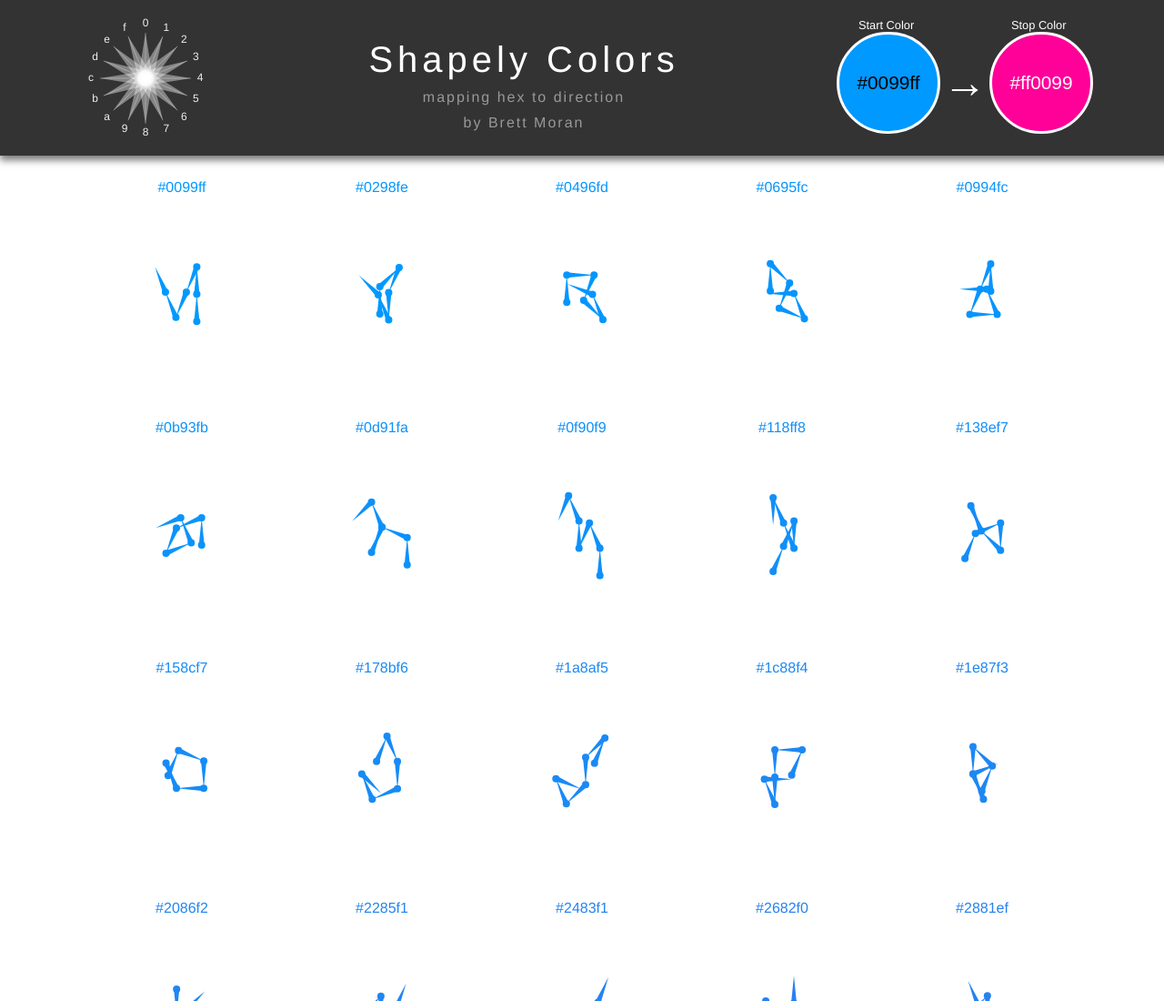
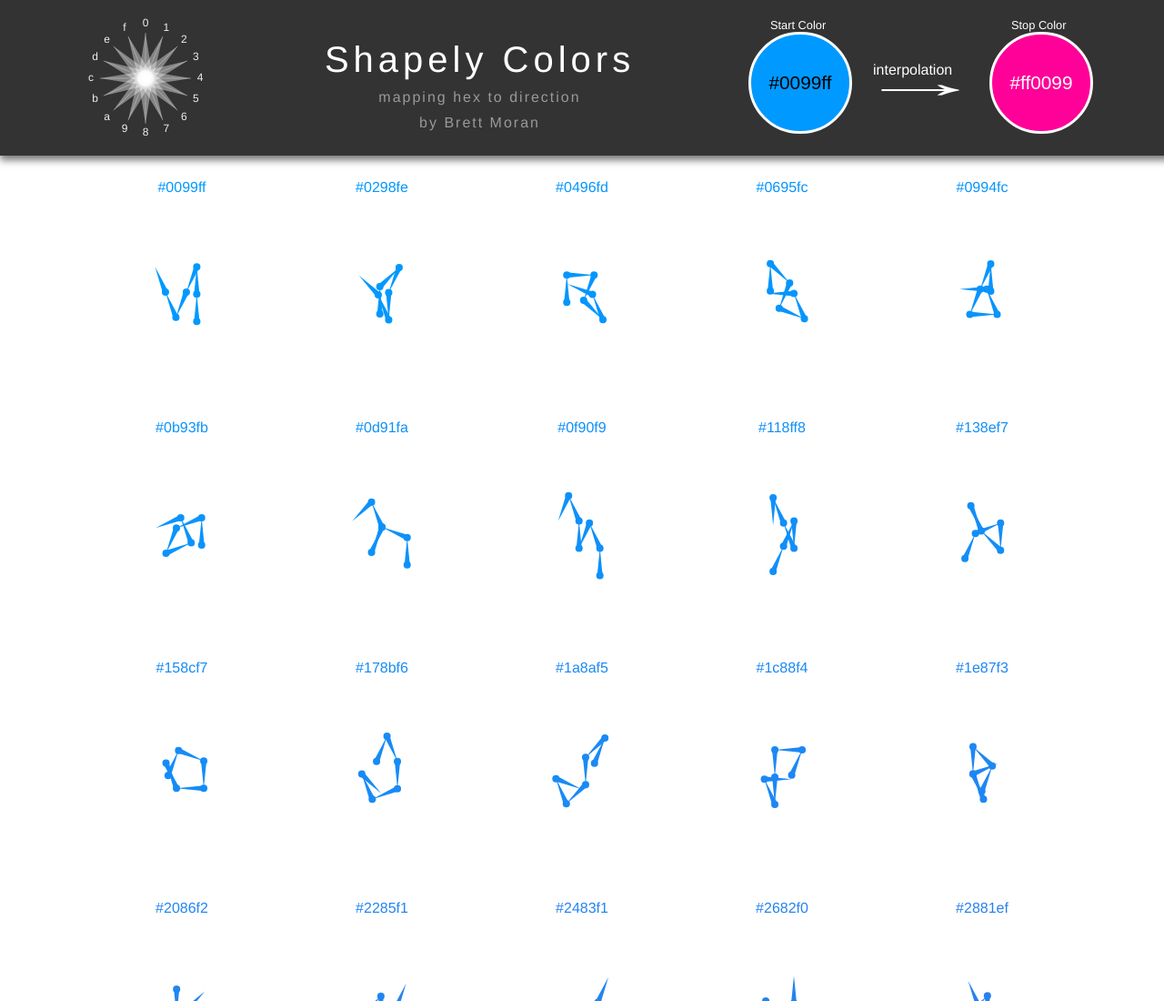
Before and after one commit to kiphlora/clouds, a plain HTML site: page experiments/color-shapes/index.html in a window 1280 px wide. Shown: the top 1100 px of the page at 91% size. Drawn offline with Linux system fonts and the light colour scheme.

Commit message:
update index.html

```diff
--- a/experiments/color-shapes/index.html
+++ b/experiments/color-shapes/index.html
@@ -8,6 +8,7 @@
 	<script src="js/Vec2.js"></script>
 	<script src="js/Color.js"></script>
 	<script src="js/jscolor/jscolor.min.js"></script>
+	<script src="js/tangle/Tangle.js"></script>
 
 	<style>
 		html, body {
@@ -98,9 +99,20 @@
 			margin-right: 5em;
 			margin-top: 10px;
 		}
+		.interpolation-div {
+			position: relative;
+		}
 		.arrow {
+			width: 145px;
 			font-size: 3em;
 			color: white;
+			transform: translate(100%,0%) scale(3,1);
+		}
+		.terp-text {
+			color: white;
+			position: absolute;
+			left: 20px;
+			top: 37px;
 		}
 	</style>
 </head>
@@ -119,8 +131,9 @@
 				<label>Start Color</label>
 				<input class="start-color jscolor { hash: true, uppercase: false }" value="#0099ff">
 			</div>
-			<div class="arrow">
-				<p>→</p>
+			<div class="interpolation-div">
+				<p class="terp-text">interpolation</p>
+				<p class="arrow">→</p>
 			</div>
 			<div class="color-div start-div">
 				<label>Stop Color</label>
@@ -134,7 +147,6 @@
 
 
 	<script>
-
 		var hexCanvas = d3.select(".hex-legend")
 				.attr("width", 150)
 				.attr("height", 150);
```
Also changed, not shown: experiments/color-shapes/js/Lib Notes and Credits.txt.
